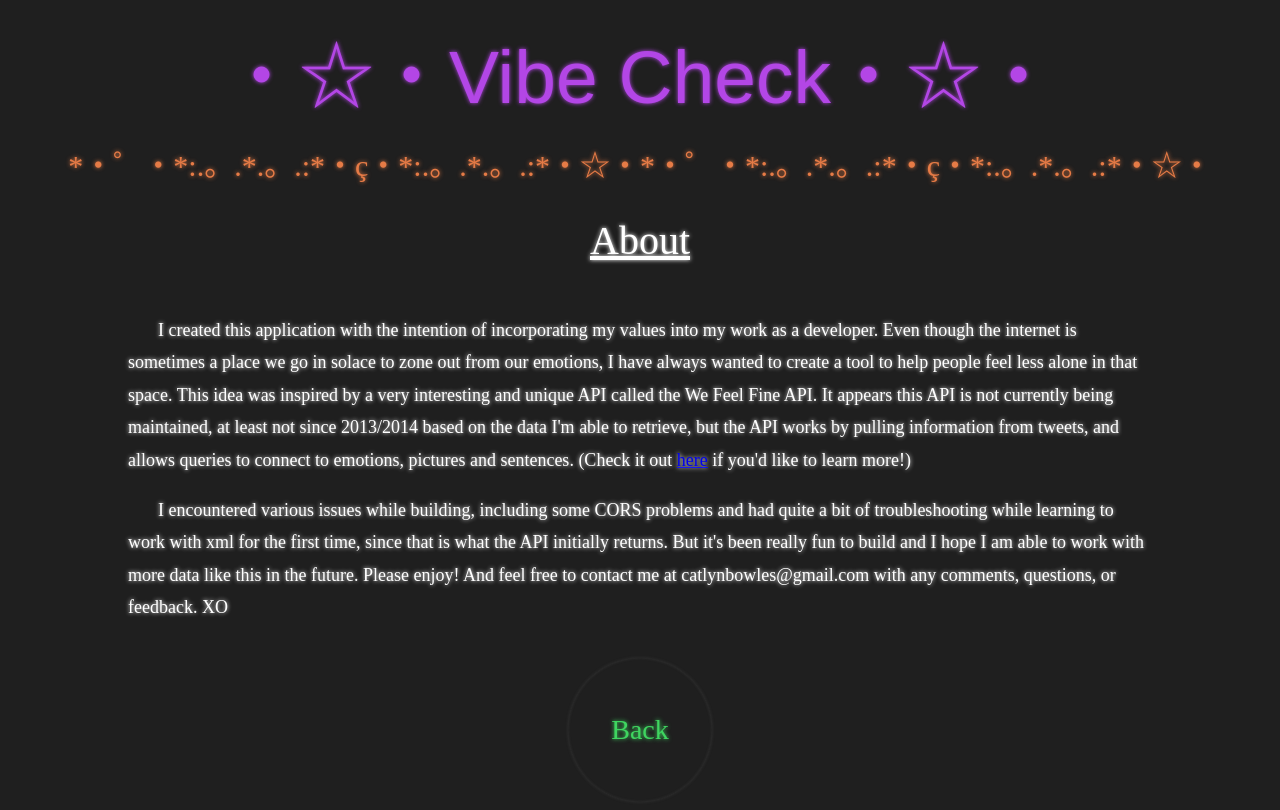
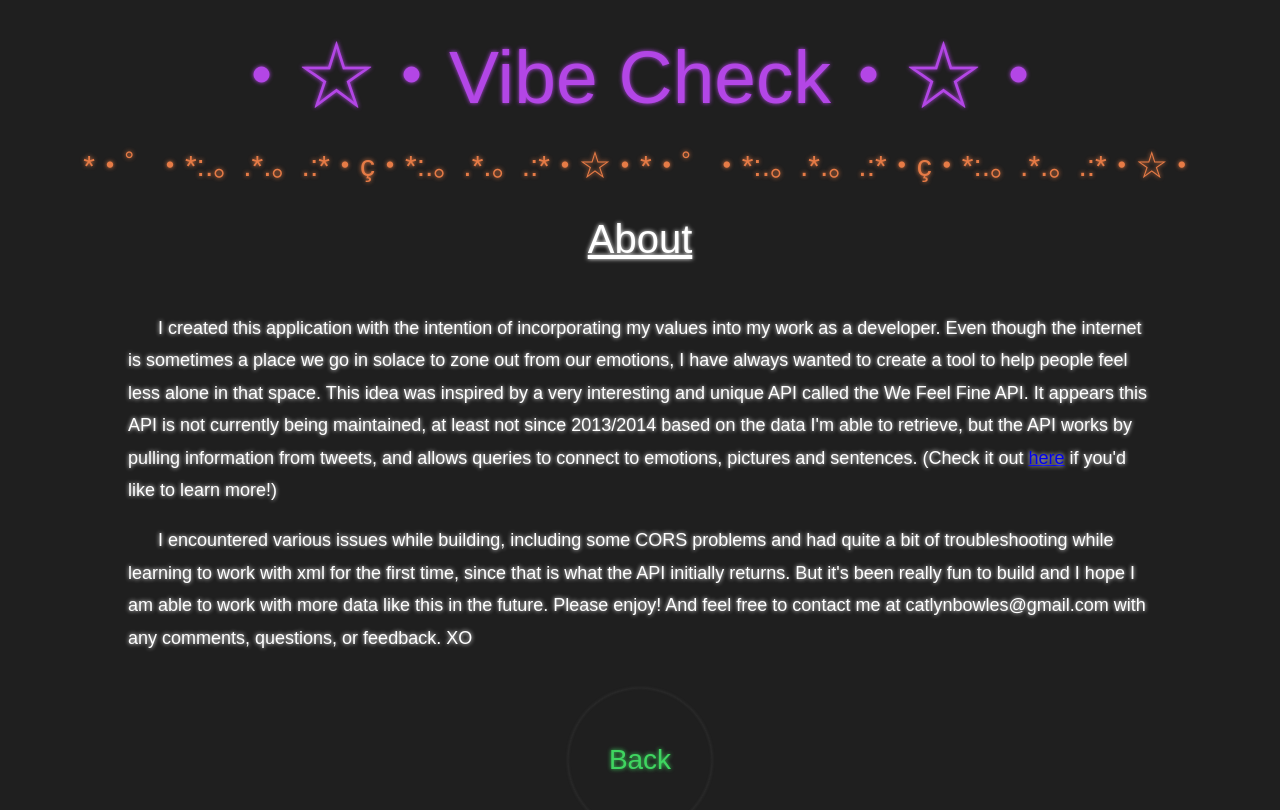
Before and after one commit to catlynbowles/vibes, a Next.js app: page /about in a window 1280 px wide. Shown: the top 810 px of the page. Built offline with nearby package versions, Linux system fonts and the light colour scheme.

Commit message:
fix console errors

```diff
--- a/pages/globals.css
+++ b/pages/globals.css
@@ -1,5 +1,6 @@
 html {
   height: 100vh;
+  font-family: sans-serif;
 }
 
 body,
@@ -15,7 +16,7 @@ body,
 .line,
 .subtitle {
   text-align: center;
-  /* font-family: sans-serif; */
+  font-family: sans-serif;
   font-weight: 100;
   font-size: 40px;
 }
--- a/src/apiCalls.js
+++ b/src/apiCalls.js
@@ -24,7 +24,6 @@ export const getData = async (dataSearch) => {
   }
   const xmlData = await response.text();
   parseString(xmlData, function (err, result) {
-    console.dir(result, "result");
     json = result;
   });
   return json;
--- a/src/components/FeelingSelection/FeelingSelection.js
+++ b/src/components/FeelingSelection/FeelingSelection.js
@@ -14,6 +14,7 @@ const primaryEmotions = [
 ];
 
 const FeelingSelection = () => {
+  console.log("you have permission to Feel What You Feel !")
   const emotionalButtons = primaryEmotions.map((emotion) => {
     return (
       <Button
--- a/src/components/Homepage/Homepage.js
+++ b/src/components/Homepage/Homepage.js
@@ -5,15 +5,6 @@ import Head from "next/head";
 const Homepage = () => {
   return (
     <div className="homepage">
-      <Head>
-        <title>Home App</title>
-        <link rel="preconnect" href="https://fonts.googleapis.com" />
-        <link rel="preconnect" href="https://fonts.gstatic.com" crossorigin />
-        <link
-          href="https://fonts.googleapis.com/css2?family=Montserrat:wght@200;400&display=swap"
-          rel="stylesheet"
-        />
-      </Head>
       <FeelingSelection />
     </div>
   );
```
